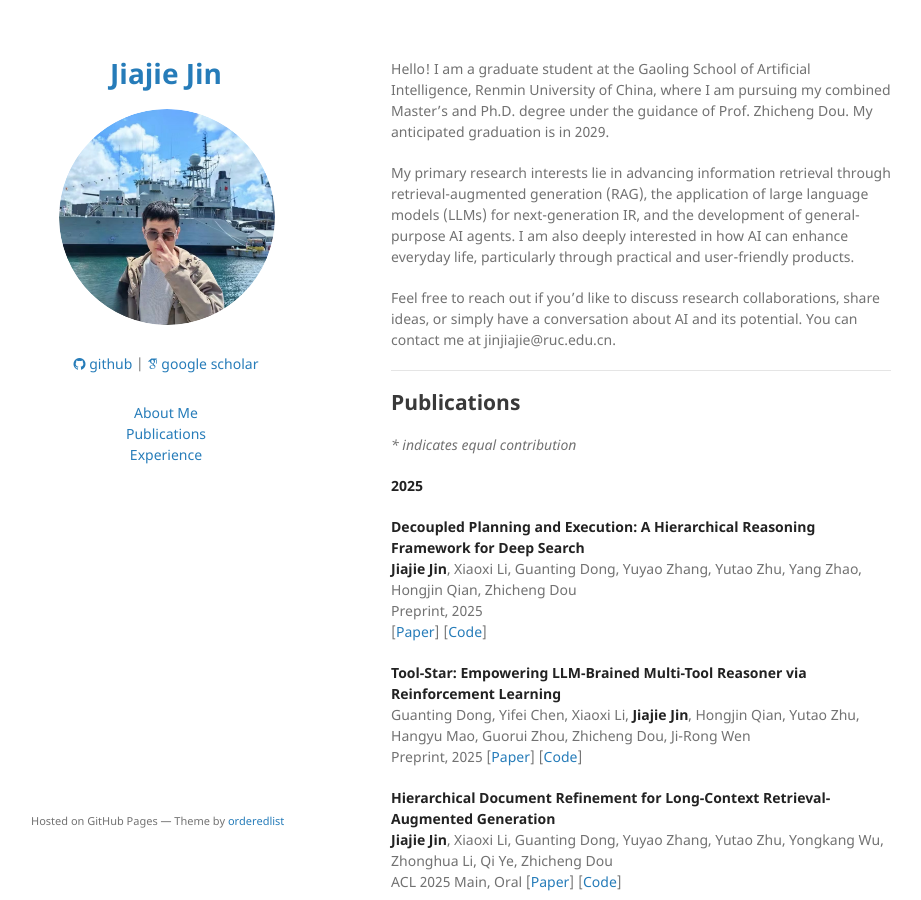
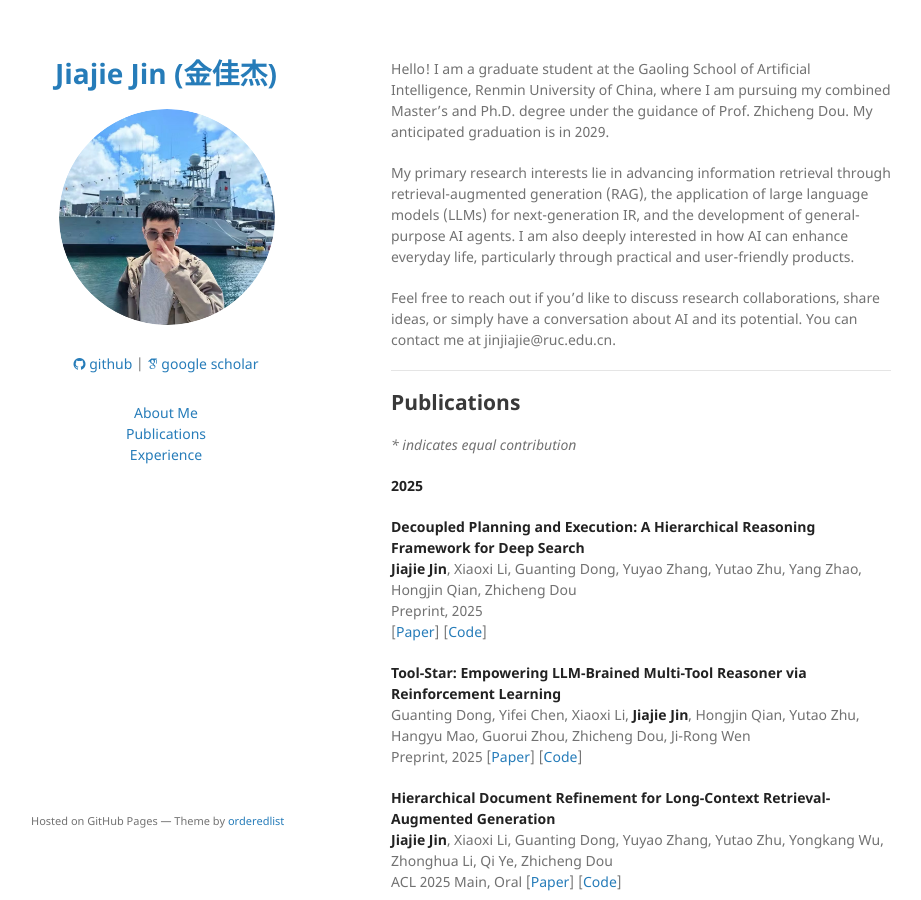
Before and after one commit to ignorejjj/ignorejjj.github.io, a Jekyll site: the page built from index.md, in a window 1280 px wide and 900 px high. Shown: the whole window, without its empty margins (179-1100 px from the left). Built offline with Jekyll 4.4.1, drawn with Linux system fonts in a browser that asks for light colours; some web fonts are replaced.

Commit message:
Update _config.yml

```diff
--- a/_config.yml
+++ b/_config.yml
@@ -1,4 +1,4 @@
-title: Jiajie Jin
+title: Jiajie Jin (金佳杰)
 logo: assets/img/main.jpg
 favicon: assets/img/logo.jpg
 description:
```
